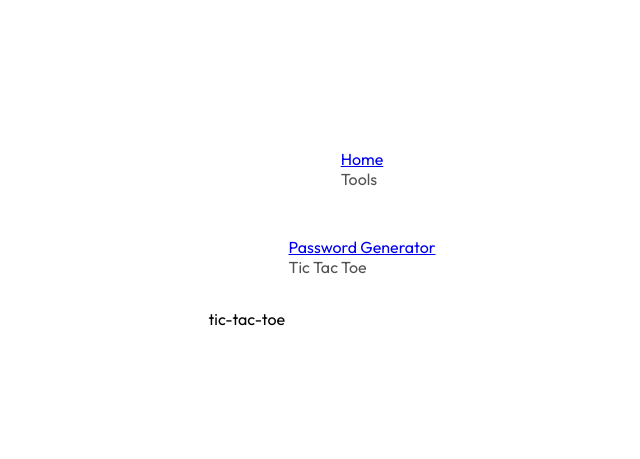
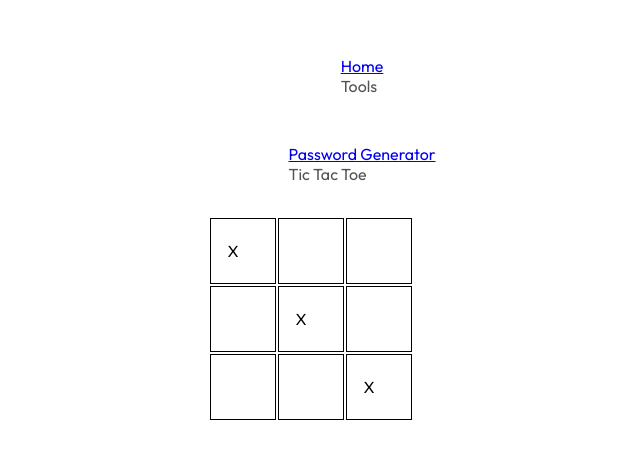
Before and after one commit to jakradum/portfolio, a React (Create React App) app: page /tools/tic-tac-toe in a window 1280 px wide. Shown: the part 185-644 px from the top of the page, without its empty margins (318-958 px from the left). Built offline with nearby package versions, Linux system fonts and the light colour scheme.

Commit message:
tic tac toe jsx setup done, moving to js

```diff
--- a/src/App.js
+++ b/src/App.js
@@ -1,4 +1,3 @@
-// App.js
 import React from 'react';
 import { createRoutesFromElements, createBrowserRouter, RouterProvider, Route } from 'react-router-dom';
 import Home from './home';
--- a/src/ErrorElement.jsx
+++ b/src/ErrorElement.jsx
@@ -1,5 +1,11 @@
+import { NavLink } from "react-router-dom";
 export const ErrorElement = () => {
   return (
-    <div>404, bitch</div>
-  )
+    <div>
+      404, bitch
+      <div>
+        <NavLink to="/">Go back home</NavLink>
+      </div>
+    </div>
+  );
 }
--- a/src/index.css
+++ b/src/index.css
@@ -171,3 +171,16 @@ aside {
 .error {
   height: 0.8rem;
 }
+.ttt table, td, tr{
+  border: #000 solid 1px;
+  margin: .3rem;
+}
+.ttt td{
+  padding: 1rem;
+  width: 2rem;
+  height: 2rem;
+  justify-items: center;
+}
+table{
+  border: none;
+}
--- a/src/tools/tic-tac-toe.jsx
+++ b/src/tools/tic-tac-toe.jsx
@@ -1,5 +1,49 @@
+import { gameboard } from "./tictactoe-functions";
+
 export const TicTacToe = () => {
+  const row1 = Object.values(gameboard).filter((v, i) => i < 3);
+  const row2 = Object.values(gameboard).filter((v, i) => i > 2 && i < 6);
+  const row3 = Object.values(gameboard).filter((v, i) => i > 5 && i < 9);
+
   return (
-    <div>tic-tac-toe</div>
-  )
+    <div>
+      <table className="ttt">
+        <tr>
+          {row1.map((v, i) => {
+            return <td key={i}>{v}</td>;
+          })}
+        </tr>
+        <tr>
+          {row2.map((v, i) => {
+            return <td key={i}>{v}</td>;
+          })}
+        </tr>
+        <tr>
+          {row3.map((v, i) => {
+            return <td key={i}>{v}</td>;
+          })}
+        </tr>
+      </table>
+    </div>
+  );
+};
+
+{
+  /* <table className="ttt">
+<tr>
+  <td></td>
+  <td></td>
+  <td></td>
+</tr>
+<tr>
+  <td></td>
+  <td></td>
+  <td></td>
+</tr>
+<tr>
+  <td></td>
+  <td></td>
+  <td></td>
+</tr>
+</table> */
 }
--- /dev/null
+++ b/src/tools/tictactoe-functions.js
@@ -0,0 +1,11 @@
+export const gameboard = {
+    1: 'X',
+    2: '',
+    3: '',
+    4: '',
+    5: 'X',
+    6: '',
+    7: '',
+    8: '',
+    9: 'X',
+  };
```
